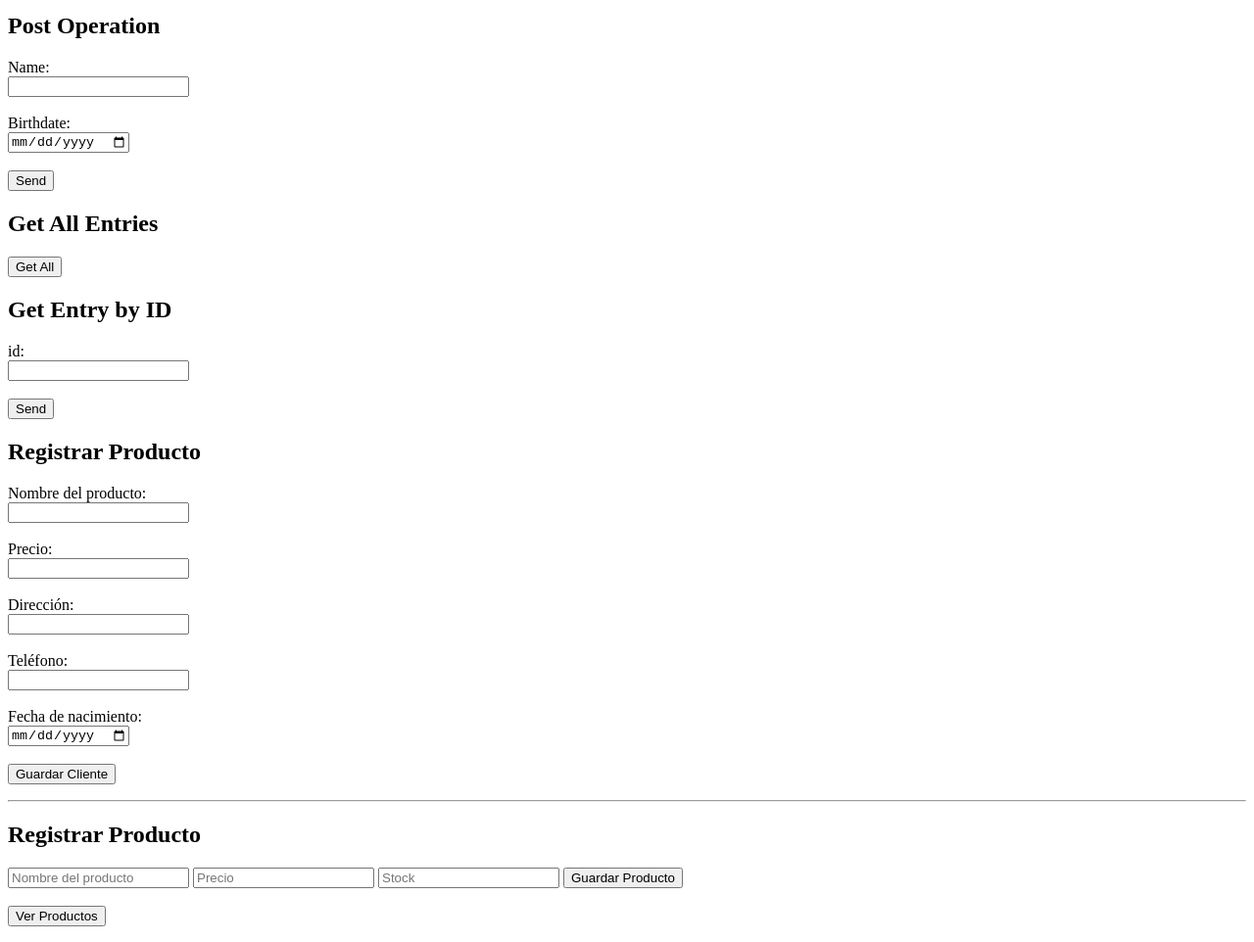
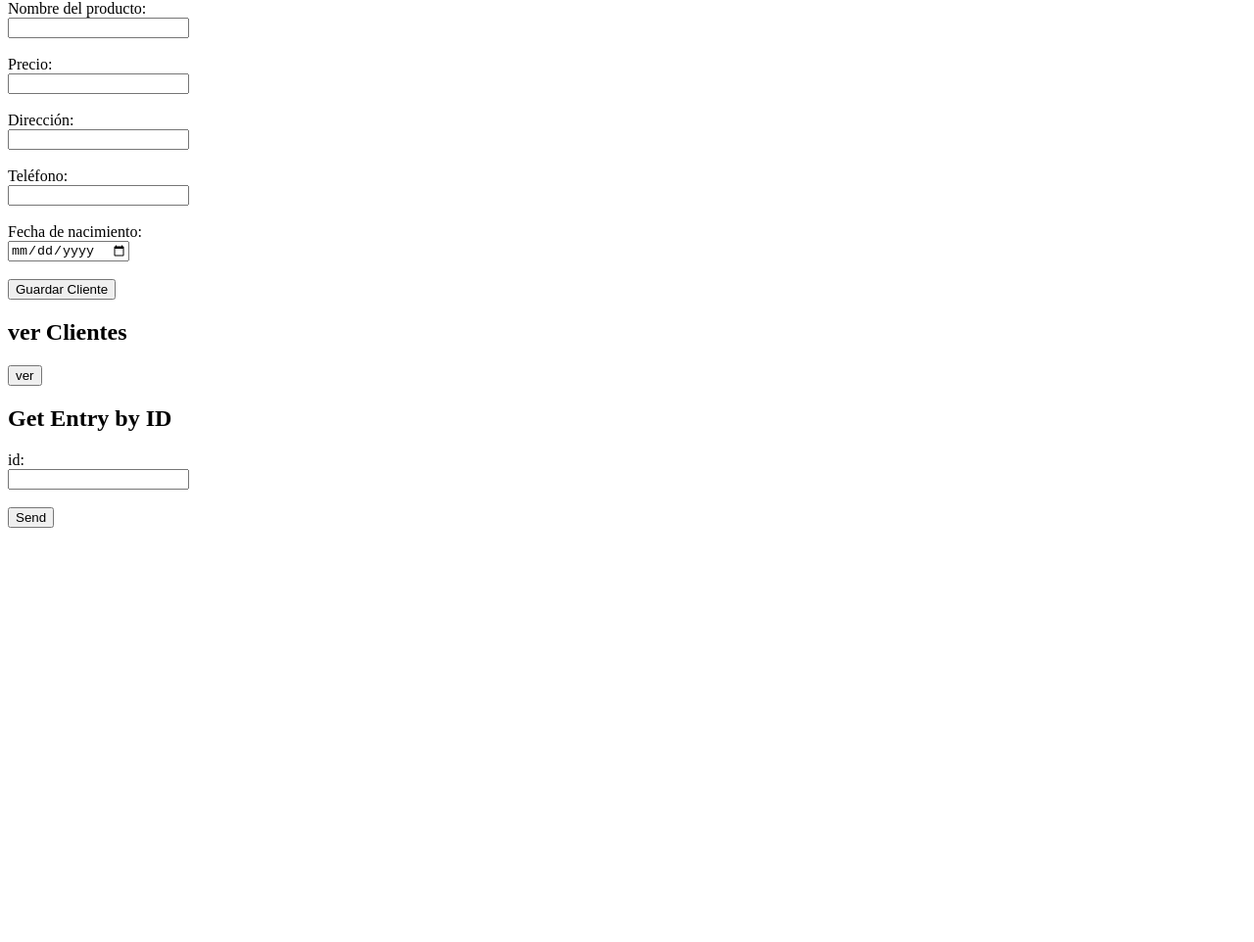
Before and after one commit to nata01montano-ctrl/proyecto_quesos, a website: page public/index.html in a window 1280 px wide. Shown: the part 67-1029 px from the top of the page at 98% size. After the commit the page ends 800 px from the top, so only its background shows below. Drawn offline with Linux system fonts and the light colour scheme.

Commit message:
cambios html js

```diff
--- a/public/index.html
+++ b/public/index.html
@@ -9,51 +9,8 @@
 
 <body>
   <div>
-    <h1>SQL Operations</h1>
-
+    <h2>Registrar Producto</h2>
     <section>
-      <h2>Post Operation</h2>
-        <label for="name">Name:</label><br>
-        <input type="text" id="name" name="name" required><br><br>
-        <label for="birthdate">Birthdate:</label><br>
-        <input type="date" id="birthdate" name="birthdate" required><br><br>
-
-        <button id="postBtn">Send</button>
-      <p id="postSqlResult"></p>
-    </section>
-
-    <section>
-      <h2>Get All Entries</h2>
-      <button id="getAllBtn">Get All</button>
-      <ul id="getAllResult"></ul>
-    </section>
-
-    <section>
-      <h2>Get Entry by ID</h2>
-        <label for="id">id:</label><br>
-        <input type="text" id="id" name="id" required><br><br>
-        <button id="getOneBtn">Send</button>
-      <ul id="getOneResult"></ul>
-    </section>
-  </div>
-
-  <script src="./js/sql.js"></script>
-</body>
-
-</html>
-
-<!DOCTYPE html>
-<html lang="es">
-<head>
-<meta charset="UTF-8">
-<title>El Buen Qeso</title>
-</head>
-
-<body>
-
-
-<section>
-      <h2>Registrar Producto</h2>
         <label for="name">Nombre del producto:</label><br>
         <input type="text" id="name" name="name" required><br><br>
 
@@ -74,31 +31,23 @@
     </section>
 
 
-<hr>
+    <section>
+      <h2>ver Clientes</h2>
+      <button id="getAllBtn">ver</button>
+      <ul id="getAllResult"></ul>
+    </section>
 
-<h2>Registrar Producto</h2>
+    <section>
+      <h2>Get Entry by ID</h2>
+        <label for="id">id:</label><br>
+        <input type="text" id="id" name="id" required><br><br>
+        <button id="getOneBtn">Send</button>
+      <ul id="getOneResult"></ul>
+    </section>
+  </div>
 
-<form id="formProducto">
-
-<input type="text" id="product_name" placeholder="Nombre del producto" required>
-
-<input type="number" id="price" placeholder="Precio">
-
-<input type="number" id="stock" placeholder="Stock">
-
-<button type="submit">Guardar Producto</button>
-
-</form>
-
-<br>
-
-<button onclick="verProductos()">Ver Productos</button>
-
-<ul id="listaProductos"></ul>
-
-
+  <script src="./js/sql.js"></script>
 
 </body>
 
-</body>
 </html>
```
